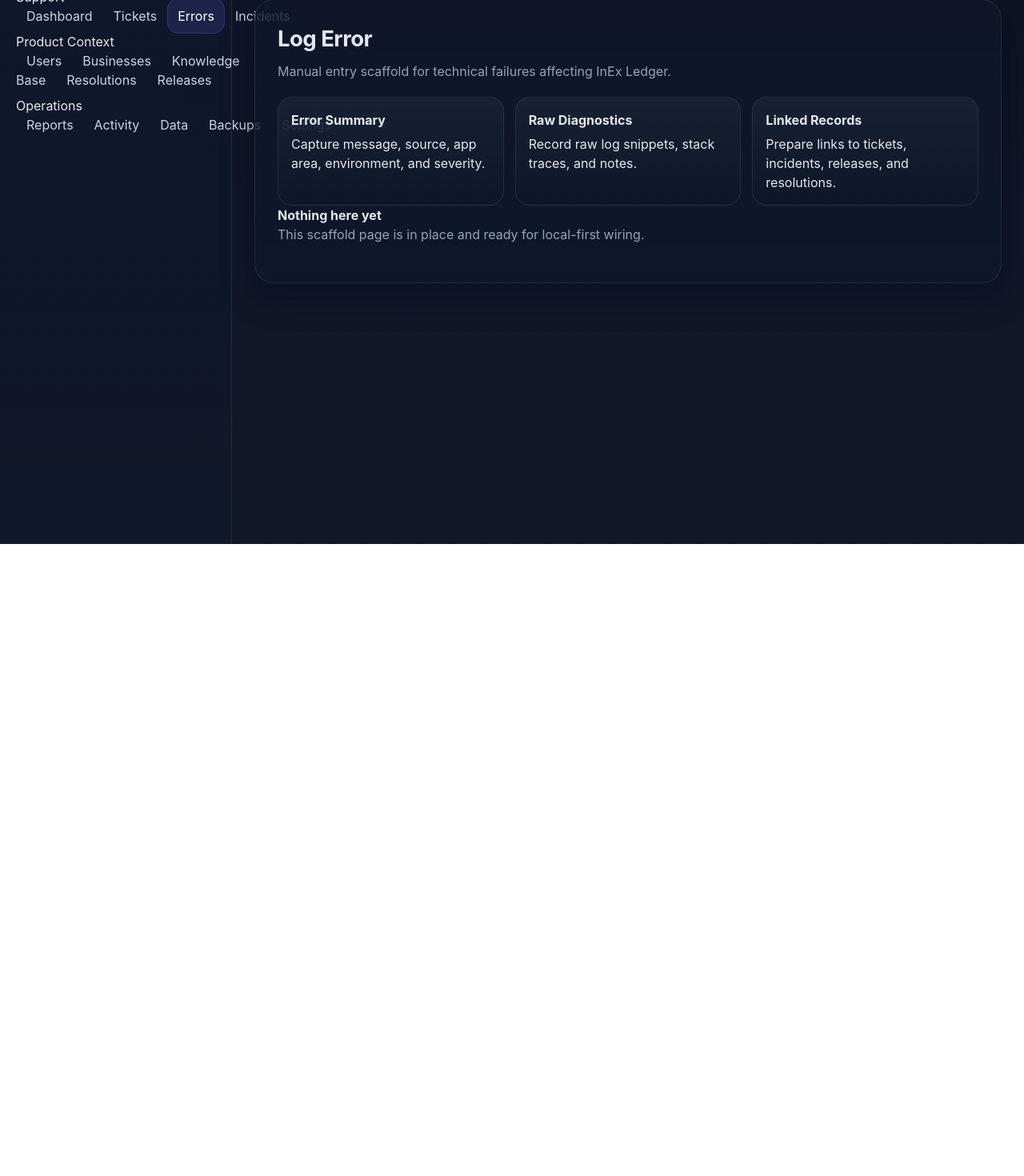
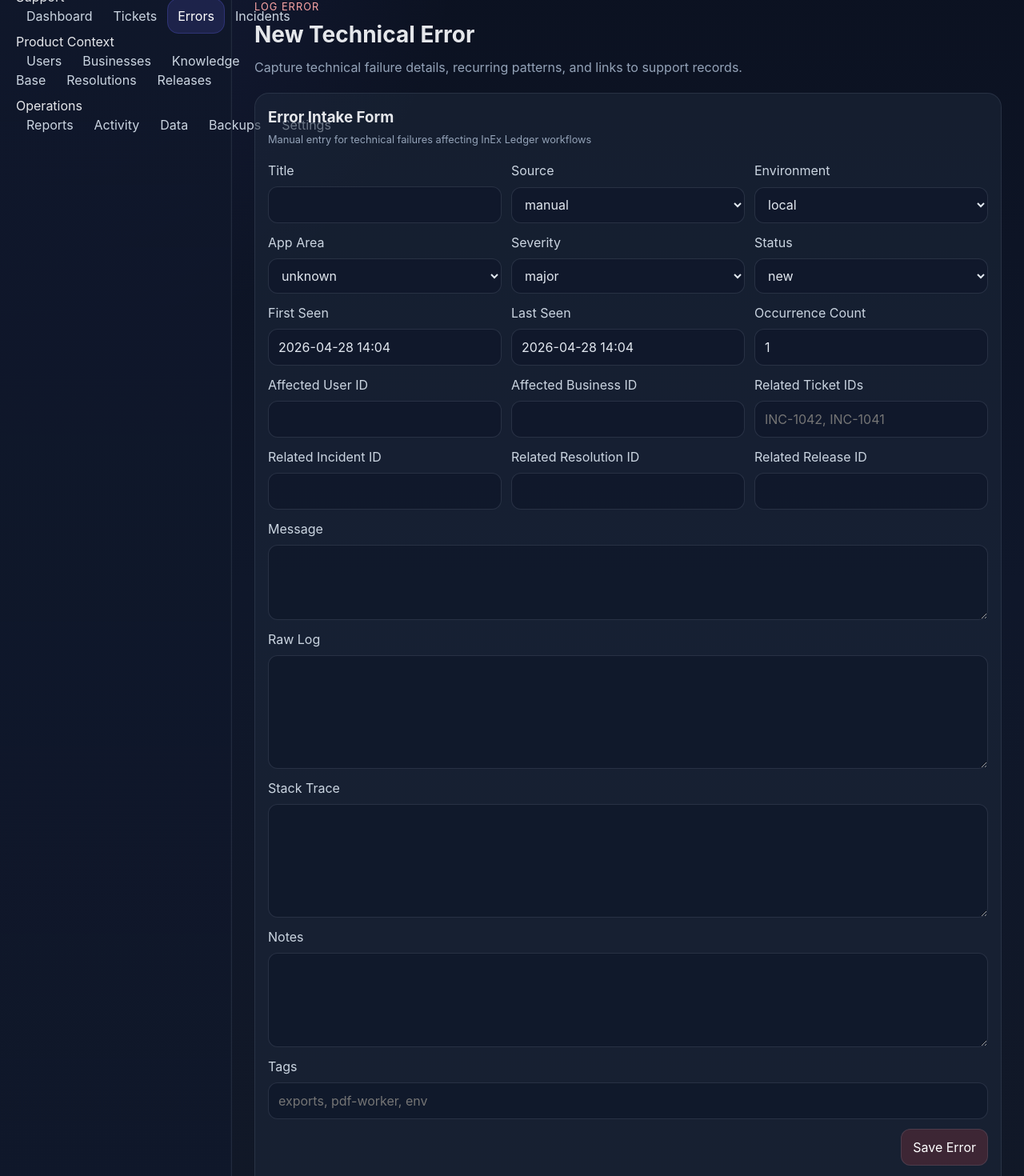
Before and after one commit to Emanuel628/InEx-IT-Support, a React (Vite) app: page /errors/new in a window 1280 px wide. Shown: the part 120-1590 px from the top of the page at 80% size. Before the commit the page ends 800 px from the top, so only its background shows below. Built offline with nearby package versions, Linux system fonts and the light colour scheme.

Commit message:
Build real create error workflow page

```diff
--- a/src/pages/errors/CreateErrorPage.tsx
+++ b/src/pages/errors/CreateErrorPage.tsx
@@ -1,15 +1,191 @@
-import { PlaceholderPage } from '@/components/shared/PlaceholderPage';
+import { useState, type FormEvent } from 'react';
+import { useNavigate } from 'react-router-dom';
+import { createError } from '@/features/errors/lib/errorStore';
+import { ERROR_LOG_APP_AREAS, ERROR_LOG_ENVIRONMENTS, ERROR_LOG_SEVERITIES, ERROR_LOG_SOURCES, ERROR_LOG_STATUSES } from '@/constants/workflow';
+import type { CreateErrorLogInput, ErrorLogAppArea, ErrorLogEnvironment, ErrorLogSeverity, ErrorLogSource, ErrorLogStatus } from '@/types/errors';
+import '@/features/errors/styles/errors.css';
+
+const initialForm: CreateErrorLogInput = {
+  title: '',
+  message: '',
+  rawLog: '',
+  stackTrace: '',
+  source: 'manual',
+  environment: 'local',
+  appArea: 'unknown',
+  severity: 'major',
+  status: 'new',
+  firstSeenAt: '',
+  lastSeenAt: '',
+  occurrenceCount: 1,
+  affectedUserId: '',
+  affectedBusinessId: '',
+  relatedTicketIds: [],
+  relatedIncidentId: '',
+  relatedResolutionId: '',
+  relatedReleaseId: '',
+  notes: '',
+  tags: [],
+};
+
+function nowIsoLike() {
+  return new Date().toISOString().slice(0, 16).replace('T', ' ');
+}
 
 export function CreateErrorPage() {
+  const navigate = useNavigate();
+  const [form, setForm] = useState<CreateErrorLogInput>({
+    ...initialForm,
+    firstSeenAt: nowIsoLike(),
+    lastSeenAt: nowIsoLike(),
+  });
+
+  function handleSubmit(event: FormEvent<HTMLFormElement>) {
+    event.preventDefault();
+
+    const record = createError({
+      ...form,
+      title: form.title.trim(),
+      message: form.message.trim(),
+      rawLog: form.rawLog.trim(),
+      stackTrace: form.stackTrace.trim(),
+      notes: form.notes.trim(),
+      affectedUserId: form.affectedUserId.trim(),
+      affectedBusinessId: form.affectedBusinessId.trim(),
+      relatedIncidentId: form.relatedIncidentId.trim(),
+      relatedResolutionId: form.relatedResolutionId.trim(),
+      relatedReleaseId: form.relatedReleaseId.trim(),
+      relatedTicketIds: form.relatedTicketIds,
+      tags: form.tags,
+    });
+
+    navigate(`/errors/${record.id}`);
+  }
+
   return (
-    <PlaceholderPage
-      title="Log Error"
-      description="Manual entry scaffold for technical failures affecting InEx Ledger."
-      cards={[
-        { title: 'Error Summary', body: 'Capture message, source, app area, environment, and severity.' },
-        { title: 'Raw Diagnostics', body: 'Record raw log snippets, stack traces, and notes.' },
-        { title: 'Linked Records', body: 'Prepare links to tickets, incidents, releases, and resolutions.' },
-      ]}
-    />
+    <section className="error-workspace-page">
+      <div className="error-page-header">
+        <div>
+          <span className="error-page-eyebrow">Log Error</span>
+          <h2>New Technical Error</h2>
+          <p>Capture technical failure details, recurring patterns, and links to support records.</p>
+        </div>
+      </div>
+
+      <section className="error-panel">
+        <div className="error-section-header">
+          <h3>Error Intake Form</h3>
+          <span>Manual entry for technical failures affecting InEx Ledger workflows</span>
+        </div>
+
+        <form className="error-form-layout" onSubmit={handleSubmit}>
+          <div className="error-form-grid">
+            <label>
+              Title
+              <input value={form.title} onChange={(event) => setForm((current) => ({ ...current, title: event.target.value }))} required />
+            </label>
+            <label>
+              Source
+              <select value={form.source} onChange={(event) => setForm((current) => ({ ...current, source: event.target.value as ErrorLogSource }))}>
+                {ERROR_LOG_SOURCES.map((value) => <option key={value} value={value}>{value}</option>)}
+              </select>
+            </label>
+            <label>
+              Environment
+              <select value={form.environment} onChange={(event) => setForm((current) => ({ ...current, environment: event.target.value as ErrorLogEnvironment }))}>
+                {ERROR_LOG_ENVIRONMENTS.map((value) => <option key={value} value={value}>{value}</option>)}
+              </select>
+            </label>
+            <label>
+              App Area
+              <select value={form.appArea} onChange={(event) => setForm((current) => ({ ...current, appArea: event.target.value as ErrorLogAppArea }))}>
+                {ERROR_LOG_APP_AREAS.map((value) => <option key={value} value={value}>{value}</option>)}
+              </select>
+            </label>
+            <label>
+              Severity
+              <select value={form.severity} onChange={(event) => setForm((current) => ({ ...current, severity: event.target.value as ErrorLogSeverity }))}>
+                {ERROR_LOG_SEVERITIES.map((value) => <option key={value} value={value}>{value}</option>)}
+              </select>
+            </label>
+            <label>
+              Status
+              <select value={form.status} onChange={(event) => setForm((current) => ({ ...current, status: event.target.value as ErrorLogStatus }))}>
+                {ERROR_LOG_STATUSES.map((value) => <option key={value} value={value}>{value}</option>)}
+              </select>
+            </label>
+            <label>
+              First Seen
+              <input value={form.firstSeenAt} onChange={(event) => setForm((current) => ({ ...current, firstSeenAt: event.target.value }))} />
+            </label>
+            <label>
+              Last Seen
+              <input value={form.lastSeenAt} onChange={(event) => setForm((current) => ({ ...current, lastSeenAt: event.target.value }))} />
+            </label>
+            <label>
+              Occurrence Count
+              <input type="number" min={1} value={form.occurrenceCount} onChange={(event) => setForm((current) => ({ ...current, occurrenceCount: Number(event.target.value) || 1 }))} />
+            </label>
+            <label>
+              Affected User ID
+              <input value={form.affectedUserId} onChange={(event) => setForm((current) => ({ ...current, affectedUserId: event.target.value }))} />
+            </label>
+            <label>
+              Affected Business ID
+              <input value={form.affectedBusinessId} onChange={(event) => setForm((current) => ({ ...current, affectedBusinessId: event.target.value }))} />
+            </label>
+            <label>
+              Related Ticket IDs
+              <input
+                value={form.relatedTicketIds.join(', ')}
+                onChange={(event) => setForm((current) => ({ ...current, relatedTicketIds: event.target.value.split(',').map((value) => value.trim()).filter(Boolean) }))}
+                placeholder="INC-1042, INC-1041"
+              />
+            </label>
+            <label>
+              Related Incident ID
+              <input value={form.relatedIncidentId} onChange={(event) => setForm((current) => ({ ...current, relatedIncidentId: event.target.value }))} />
+            </label>
+            <label>
+              Related Resolution ID
+              <input value={form.relatedResolutionId} onChange={(event) => setForm((current) => ({ ...current, relatedResolutionId: event.target.value }))} />
+            </label>
+            <label>
+              Related Release ID
+              <input value={form.relatedReleaseId} onChange={(event) => setForm((current) => ({ ...current, relatedReleaseId: event.target.value }))} />
+            </label>
+          </div>
+
+          <label>
+            Message
+            <textarea rows={3} value={form.message} onChange={(event) => setForm((current) => ({ ...current, message: event.target.value }))} required />
+          </label>
+          <label>
+            Raw Log
+            <textarea rows={5} value={form.rawLog} onChange={(event) => setForm((current) => ({ ...current, rawLog: event.target.value }))} />
+          </label>
+          <label>
+            Stack Trace
+            <textarea rows={5} value={form.stackTrace} onChange={(event) => setForm((current) => ({ ...current, stackTrace: event.target.value }))} />
+          </label>
+          <label>
+            Notes
+            <textarea rows={4} value={form.notes} onChange={(event) => setForm((current) => ({ ...current, notes: event.target.value }))} />
+          </label>
+          <label>
+            Tags
+            <input
+              value={form.tags.join(', ')}
+              onChange={(event) => setForm((current) => ({ ...current, tags: event.target.value.split(',').map((value) => value.trim()).filter(Boolean) }))}
+              placeholder="exports, pdf-worker, env"
+            />
+          </label>
+
+          <div className="error-form-actions">
+            <button type="submit">Save Error</button>
+          </div>
+        </form>
+      </section>
+    </section>
   );
 }
```
